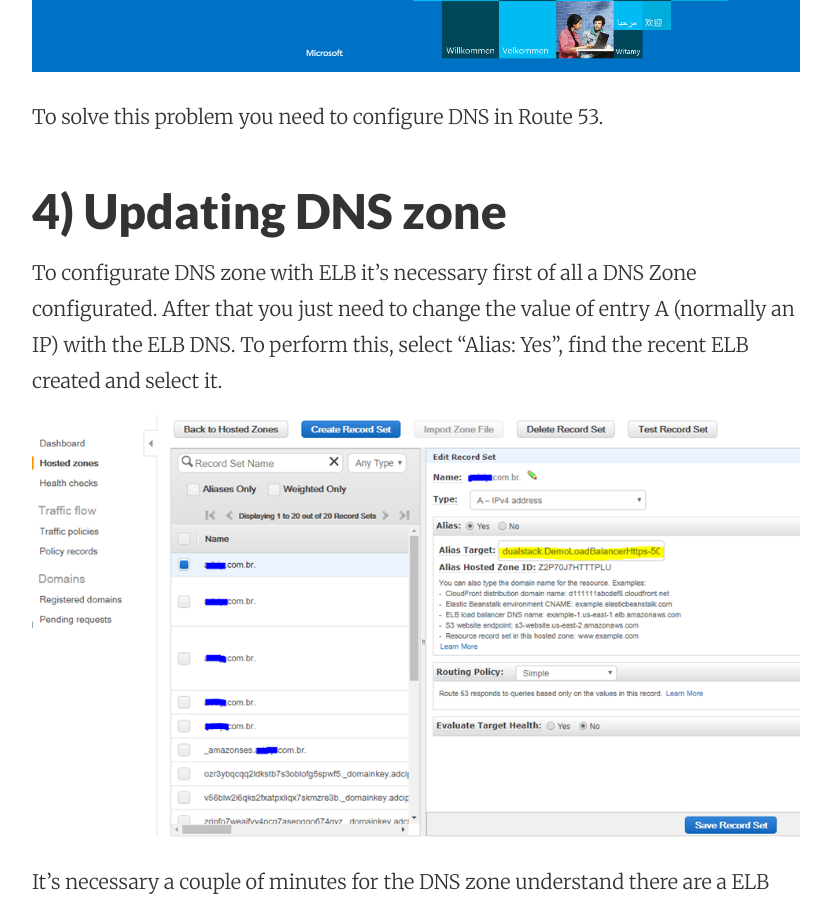
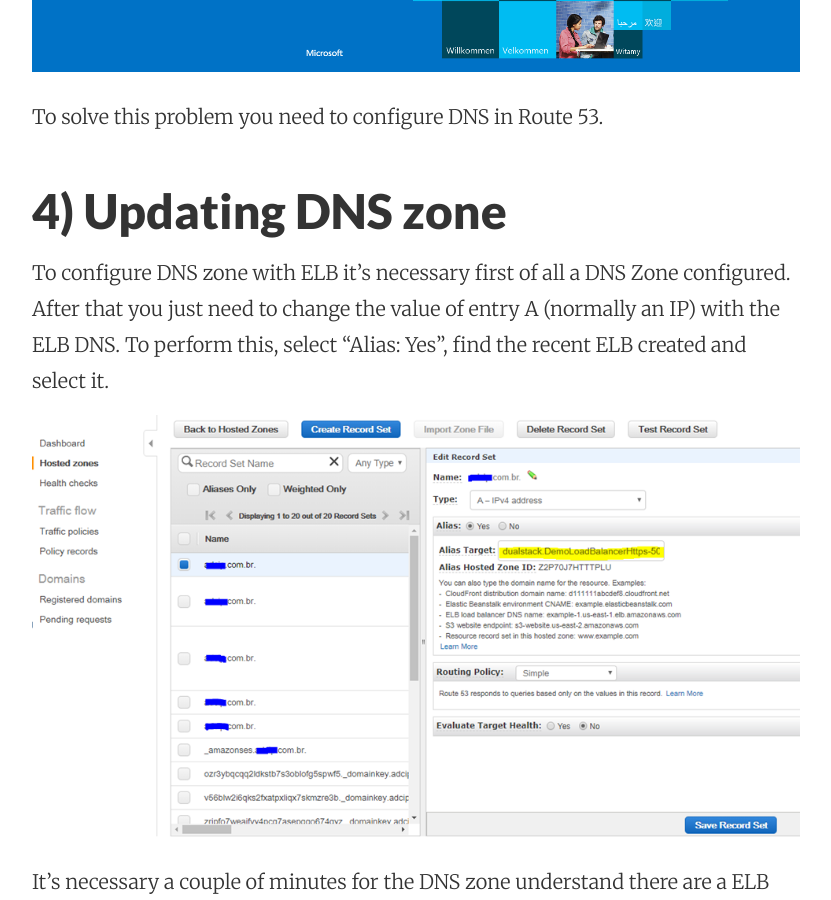
Before and after one commit to aragostinho/aragostinho.github.io, a Jekyll site: the page built from _posts/2018-04-10-configuring-https-aws-certificate-manager-on-windows-ec2.markdown, in a window 1280 px wide and 900 px high, scrolled down 18913 px. Shown: the whole window, without its empty margins (224-1055 px from the left). Built offline with Jekyll 4.4.1, drawn with Linux system fonts in a browser that asks for light colours.

Commit message:
Update 2018-04-10-configuring-https-aws-certificate-manager-on-windows-ec2.markdown

```diff
--- a/_posts/2018-04-10-configuring-https-aws-certificate-manager-on-windows-ec2.markdown
+++ b/_posts/2018-04-10-configuring-https-aws-certificate-manager-on-windows-ec2.markdown
@@ -220,7 +220,7 @@
 To solve this problem you need to configure DNS in Route 53.
 
 ## 4) Updating DNS zone
-To configurate DNS zone with ELB it's necessary first of all a DNS Zone configurated.  After that you just need to change the value of entry A (normally an IP) with the ELB DNS. To perform this, select "Alias: Yes", find the recent ELB created and select it.
+To configure DNS zone with ELB it's necessary first of all a DNS Zone configured.  After that you just need to change the value of entry A (normally an IP) with the ELB DNS. To perform this, select "Alias: Yes", find the recent ELB created and select it.
 
 ![DNS](https://github.com/aragostinho/aragostinho.github.io/blob/master/_imgs/https/DNS.PNG?raw=t)
 
```
